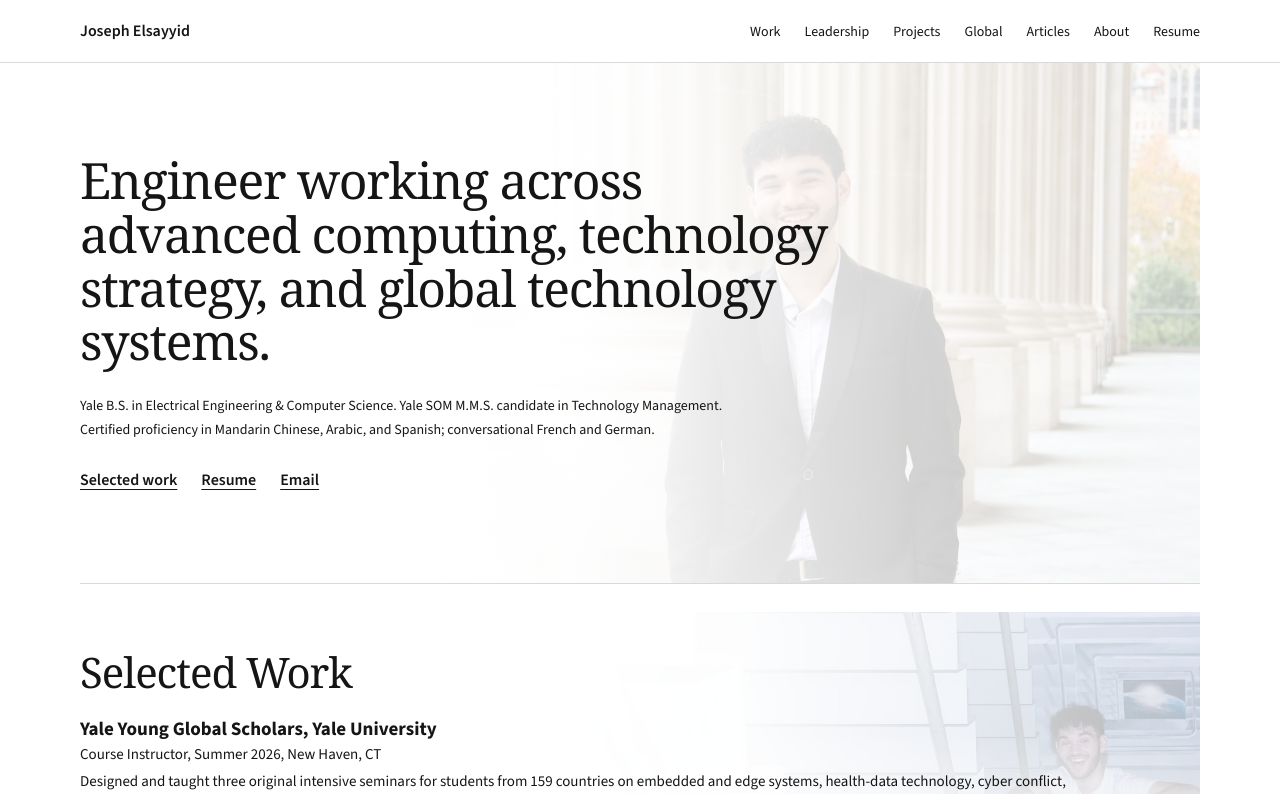
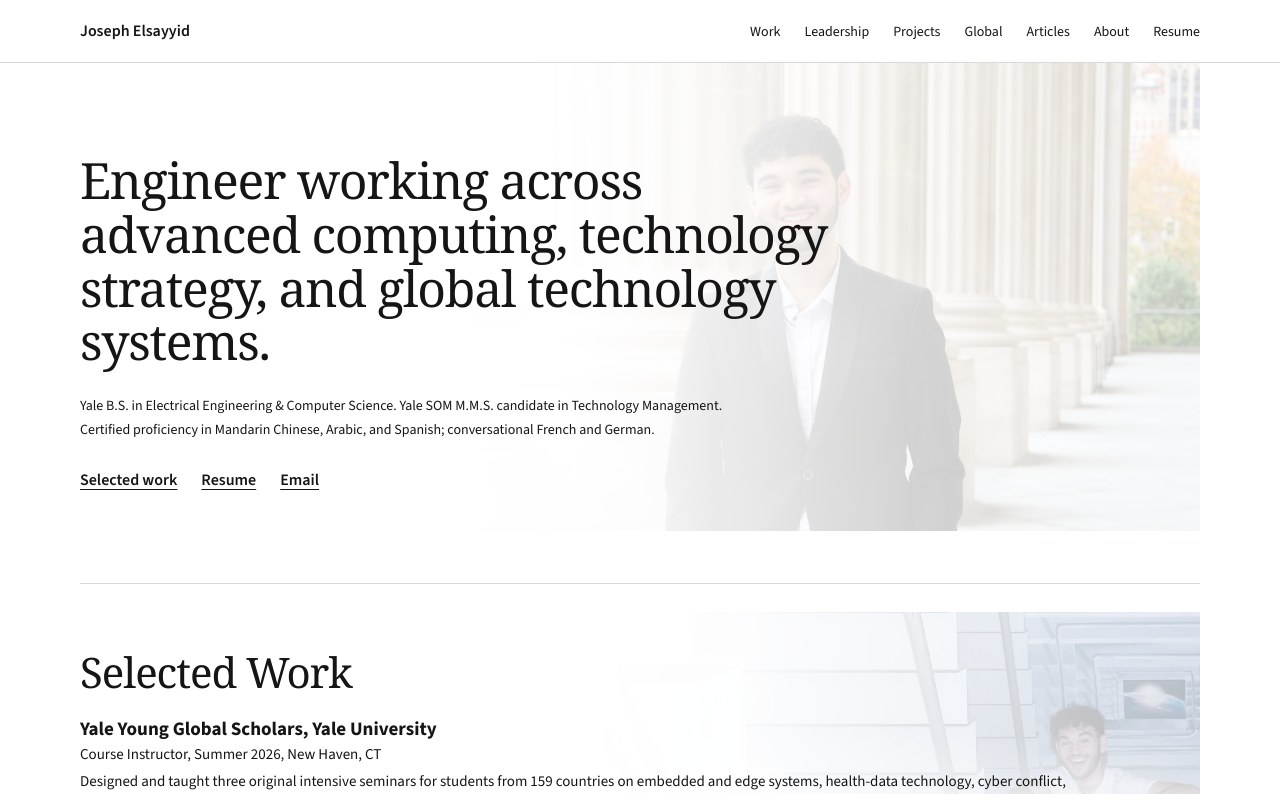
Before and after one commit to jelsayyid/personal_website, a Next.js app: page / in a window 1280 px wide. Shown: the top 794 px of the page. Built offline with nearby package versions, Linux system fonts and the light colour scheme.

Commit message:
Crop bottom of hero photo on all screen sizes

```diff
--- a/app/globals.css
+++ b/app/globals.css
@@ -190,6 +190,7 @@ h1 {
 .hero-image {
   object-fit: cover;
   object-position: center;
+  clip-path: inset(0 0 10% 0);
   opacity: 0.35;
 }
 
```
